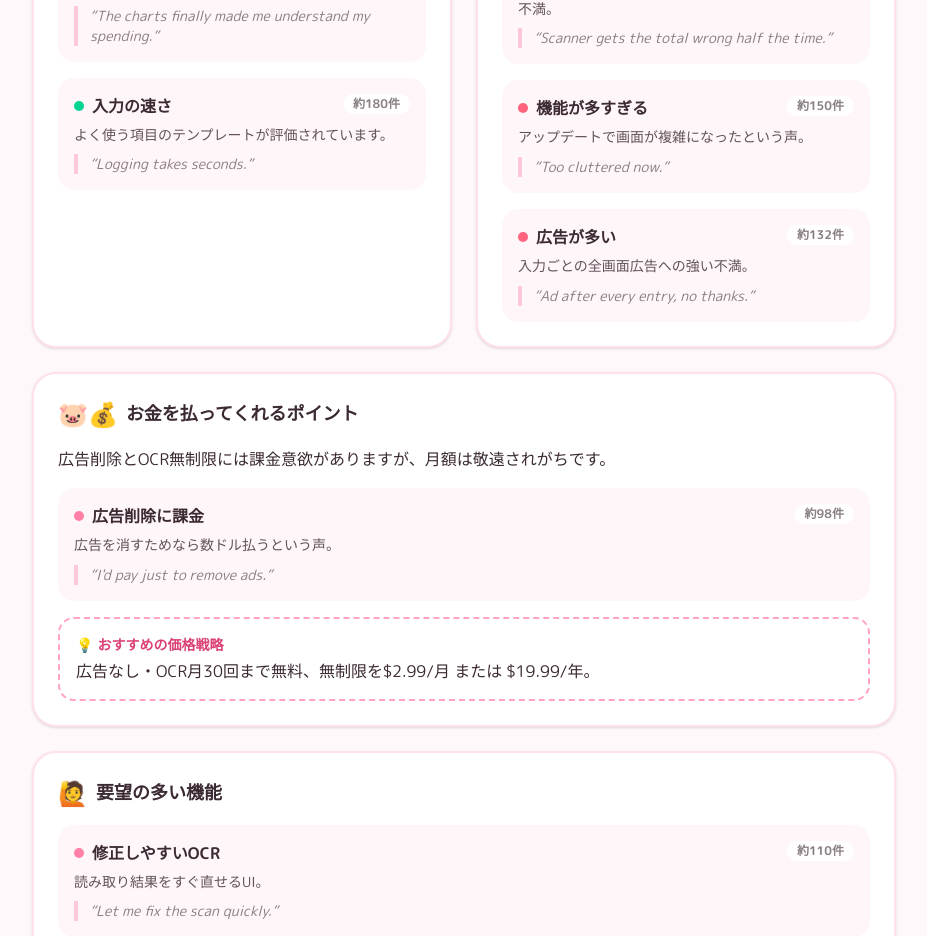
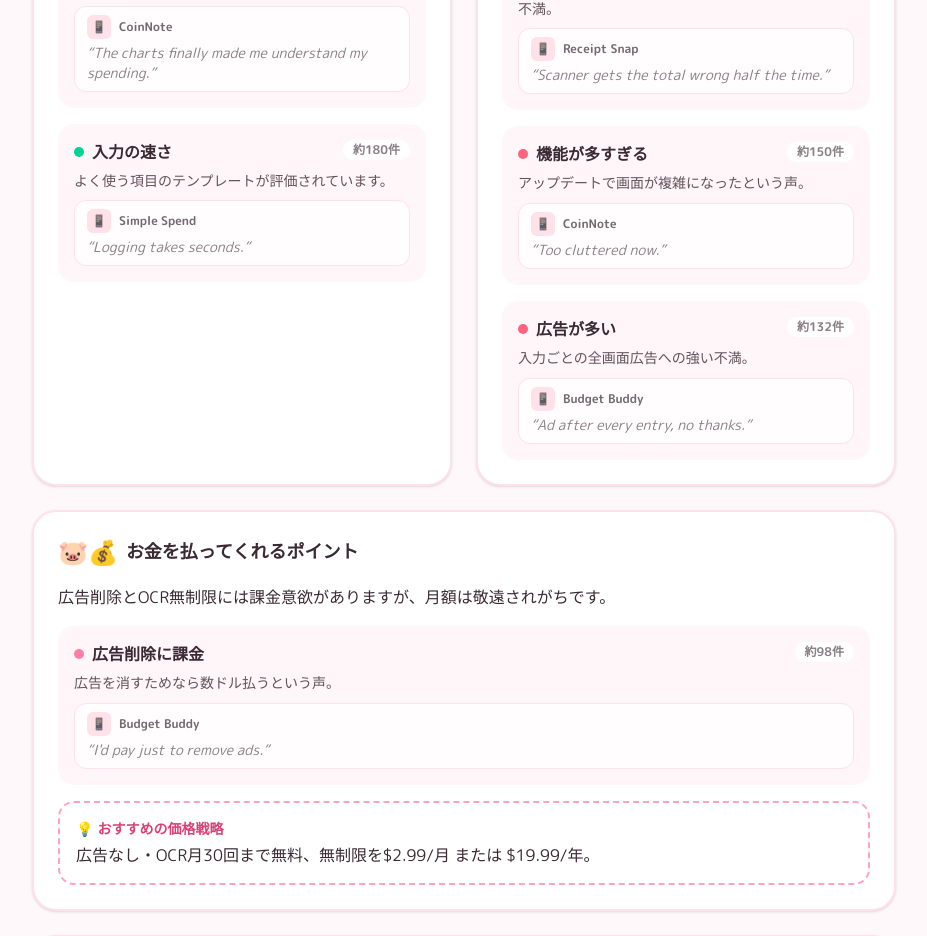
Before and after one commit to ryuhosoy/analyze-app-ideas-app, a Next.js app: page /examples/budget-app in a window 1280 px wide. Shown: the part 1250-2186 px from the top of the page, without its empty margins (176-1103 px from the left). Built offline with nearby package versions, Linux system fonts and the light colour scheme; no server answers.

Commit message:
レポート結果画面のレビューにアプリのアイコンと名前を追加

```diff
--- a/src/components/ReportView.tsx
+++ b/src/components/ReportView.tsx
@@ -2,6 +2,26 @@ import type { CompetitorSummary, ReportResult } from "@/lib/report-schema";
 import { Pig } from "./Pig";
 
 type Insight = ReportResult["whatUsersLove"][number];
+type LegacyQuote = string | { appId: string; text: string };
+
+function normalizeQuote(q: LegacyQuote): { appId?: string; text: string } {
+  return typeof q === "string" ? { text: q } : q;
+}
+
+function QuoteAttribution({ app }: { app?: CompetitorSummary }) {
+  if (!app) return null;
+  return (
+    <div className="mb-1 flex items-center gap-2 not-italic">
+      {app.icon ? (
+        // eslint-disable-next-line @next/next/no-img-element
+        <img src={app.icon} alt="" className="h-6 w-6 shrink-0 rounded-md" />
+      ) : (
+        <span className="flex h-6 w-6 shrink-0 items-center justify-center rounded-md bg-oink-100 text-xs">📱</span>
+      )}
+      <span className="truncate text-xs font-bold text-ink/70">{app.name}</span>
+    </div>
+  );
+}
 
 const VERDICT_STYLE = {
   GO: { text: "作ってOK！", color: "bg-emerald-100 text-emerald-700 border-emerald-300", mood: "wow" as const },
@@ -9,7 +29,15 @@ const VERDICT_STYLE = {
   RISKY: { text: "慎重に", color: "bg-rose-100 text-rose-700 border-rose-300", mood: "sleepy" as const },
 };
 
-function InsightList({ items, tone }: { items: Insight[]; tone: "good" | "bad" | "neutral" }) {
+function InsightList({
+  items,
+  tone,
+  competitorsById,
+}: {
+  items: Insight[];
+  tone: "good" | "bad" | "neutral";
+  competitorsById: Map<string, CompetitorSummary>;
+}) {
   const dot = tone === "good" ? "bg-emerald-400" : tone === "bad" ? "bg-rose-400" : "bg-oink-400";
   return (
     <ul className="space-y-4">
@@ -26,12 +54,17 @@ function InsightList({ items, tone }: { items: Insight[]; tone: "good" | "bad" |
           </div>
           <p className="mt-1.5 text-sm leading-relaxed text-ink/80">{it.detail}</p>
           {it.quotes.length > 0 && (
-            <div className="mt-2 space-y-1.5">
-              {it.quotes.slice(0, 3).map((q, qi) => (
-                <blockquote key={qi} className="border-l-4 border-oink-200 pl-3 text-sm italic text-ink/60">
-                  “{q}”
-                </blockquote>
-              ))}
+            <div className="mt-2 space-y-2">
+              {it.quotes.slice(0, 3).map((raw, qi) => {
+                const q = normalizeQuote(raw as LegacyQuote);
+                const app = q.appId ? competitorsById.get(q.appId) : undefined;
+                return (
+                  <blockquote key={qi} className="rounded-xl border border-oink-100 bg-white/80 px-3 py-2 text-sm text-ink/60">
+                    <QuoteAttribution app={app} />
+                    <p className="italic">“{q.text}”</p>
+                  </blockquote>
+                );
+              })}
             </div>
           )}
         </li>
@@ -65,6 +98,7 @@ export function ReportView({
 }) {
   const v = VERDICT_STYLE[result.verdict.label];
   const notes = new Map(result.competitorNotes.map((n) => [n.appId, n]));
+  const competitorsById = new Map(competitors.map((c) => [c.id, c]));
 
   return (
     <div className="space-y-6">
@@ -138,16 +172,16 @@ export function ReportView({
 
       <div className="grid gap-6 lg:grid-cols-2">
         <Section emoji="💖" title="ユーザーが気に入っている点">
-          <InsightList items={result.whatUsersLove} tone="good" />
+          <InsightList items={result.whatUsersLove} tone="good" competitorsById={competitorsById} />
         </Section>
         <Section emoji="⚠️" title="避けるべき点">
-          <InsightList items={result.whatToAvoid} tone="bad" />
+          <InsightList items={result.whatToAvoid} tone="bad" competitorsById={competitorsById} />
         </Section>
       </div>
 
       <Section emoji="🐷💰" title="お金を払ってくれるポイント">
         <p className="mb-4 leading-relaxed">{result.willingnessToPay.summary}</p>
-        <InsightList items={result.willingnessToPay.signals} tone="neutral" />
+        <InsightList items={result.willingnessToPay.signals} tone="neutral" competitorsById={competitorsById} />
         <div className="mt-4 rounded-2xl border-2 border-dashed border-oink-300 bg-white p-4">
           <p className="text-sm font-bold text-oink-600">💡 おすすめの価格戦略</p>
           <p className="mt-1">{result.willingnessToPay.suggestedPricing}</p>
@@ -155,7 +189,7 @@ export function ReportView({
       </Section>
 
       <Section emoji="🙋" title="要望の多い機能">
-        <InsightList items={result.featureRequests} tone="neutral" />
+        <InsightList items={result.featureRequests} tone="neutral" competitorsById={competitorsById} />
       </Section>
 
       <Section emoji="🌱" title="参入チャンス">
--- a/src/lib/analyze.ts
+++ b/src/lib/analyze.ts
@@ -88,8 +88,8 @@ async function analyzeReviews(idea: string, apps: AppInfo[], reviewsByApp: Map<s
 
   return ask({
     system:
-      "あなたはモバイルアプリのプロダクトリサーチャーです。競合アプリの実際のApp Storeレビューを分析し、個人開発者が「このアプリを作るべきか」を判断できるレポートを日本語で作成します。主張は必ずレビューの内容に基づかせ、引用はレビュー原文からそのまま抜き出してください（翻訳しない）。mentionsはおおよその件数で構いません。",
-    prompt: `作ろうとしているアプリのアイデア:\n${idea}\n\n以下は競合アプリの最新レビューです。\n\n${corpus}\n\nこれらのレビューをテーマごとにクラスタリングし、ユーザーが気に入っている点、避けるべき点、お金を払ってもよいと考えている点、要望の多い機能、参入のチャンスをまとめてください。competitorNotesのappIdには上記のidを使ってください。`,
+      "あなたはモバイルアプリのプロダクトリサーチャーです。競合アプリの実際のApp Storeレビューを分析し、個人開発者が「このアプリを作るべきか」を判断できるレポートを日本語で作成します。主張は必ずレビューの内容に基づかせ、引用はレビュー原文からそのまま抜き出してください（翻訳しない）。各 insight の quotes は { appId, text } の形式とし、text は必ずその appId のアプリのレビューから取り、appId は corpus の id をそのまま使ってください。mentionsはおおよその件数で構いません。",
+    prompt: `作ろうとしているアプリのアイデア:\n${idea}\n\n以下は競合アプリの最新レビューです。\n\n${corpus}\n\nこれらのレビューをテーマごとにクラスタリングし、ユーザーが気に入っている点、避けるべき点、お金を払ってもよいと考えている点、要望の多い機能、参入のチャンスをまとめてください。competitorNotes の appId と quotes の appId には上記の id を使ってください。`,
     schema: ReportSchema,
     effort: "high",
     maxTokens: 64000,
--- a/src/lib/examples.ts
+++ b/src/lib/examples.ts
@@ -23,7 +23,13 @@ const comp = (id: string, name: string, rating: number, ratingCount: number, pri
   reviewsAnalyzed,
 });
 
-const i = (title: string, detail: string, mentions: number, quotes: string[]) => ({ title, detail, mentions, quotes });
+const q = (appId: string, text: string) => ({ appId, text });
+const i = (title: string, detail: string, mentions: number, quotes: { appId: string; text: string }[]) => ({
+  title,
+  detail,
+  mentions,
+  quotes,
+});
 
 // ※ すべて架空のアプリ・架空のレビューによるサンプルです
 export const EXAMPLES: ExampleReport[] = [
@@ -51,27 +57,33 @@ export const EXAMPLES: ExampleReport[] = [
       marketOverview:
         "上位4アプリはいずれもストリーク（連続記録）を中心に設計されています。評価は高いものの、最近のレビューでは値上げや無料機能の削減への不満が増えています。",
       whatUsersLove: [
-        i("ワンタップの手軽さ", "開いてすぐ記録できるシンプルさが最も評価されています。", 310, ["Takes literally two seconds a day.", "So simple, that's why I keep using it."]),
-        i("ストリークのモチベーション", "連続日数が伸びることが継続の動機になっています。", 245, ["My 200 day streak keeps me going!"]),
-        i("ウィジェット", "ホーム画面から記録できることが習慣化を助けています。", 132, ["The widget is the best part."]),
+        i("ワンタップの手軽さ", "開いてすぐ記録できるシンプルさが最も評価されています。", 310, [
+          q("ex1", "Takes literally two seconds a day."),
+          q("ex2", "So simple, that's why I keep using it."),
+        ]),
+        i("ストリークのモチベーション", "連続日数が伸びることが継続の動機になっています。", 245, [q("ex2", "My 200 day streak keeps me going!")]),
+        i("ウィジェット", "ホーム画面から記録できることが習慣化を助けています。", 132, [q("ex1", "The widget is the best part.")]),
       ],
       whatToAvoid: [
-        i("強引なサブスク誘導", "起動直後のペイウォールや、無料機能の後からの有料化に強い反発があります。", 288, ["Paywall before I could even try it.", "They moved basic features behind a subscription."]),
-        i("ストリークが切れた時の挫折", "1日忘れただけでゼロになり、やめてしまうユーザーが多数います。", 176, ["Missed one day and lost 90 days. Deleted."]),
-        i("同期・データ消失", "機種変更やアップデートで記録が消えた報告があります。", 94, ["Lost all my data after the update."]),
+        i("強引なサブスク誘導", "起動直後のペイウォールや、無料機能の後からの有料化に強い反発があります。", 288, [
+          q("ex1", "Paywall before I could even try it."),
+          q("ex2", "They moved basic features behind a subscription."),
+        ]),
+        i("ストリークが切れた時の挫折", "1日忘れただけでゼロになり、やめてしまうユーザーが多数います。", 176, [q("ex2", "Missed one day and lost 90 days. Deleted.")]),
+        i("同期・データ消失", "機種変更やアップデートで記録が消えた報告があります。", 94, [q("ex3", "Lost all my data after the update.")]),
       ],
       willingnessToPay: {
         summary: "買い切りや手頃な年額には好意的ですが、月額の高価格プランには否定的です。",
         signals: [
-          i("買い切りを支持", "「一度払えば使い続けられる」形式を求める声が多いです。", 120, ["I'd happily pay $10 once."]),
-          i("年額なら許容", "年額$10〜20程度なら払うという声があります。", 64, ["$15 a year is fair for this."]),
+          i("買い切りを支持", "「一度払えば使い続けられる」形式を求める声が多いです。", 120, [q("ex3", "I'd happily pay $10 once.")]),
+          i("年額なら許容", "年額$10〜20程度なら払うという声があります。", 64, [q("ex1", "$15 a year is fair for this.")]),
         ],
         suggestedPricing: "基本機能は無料、テーマや統計を$9.99の買い切り（または年額$14.99）で提供。",
       },
       featureRequests: [
-        i("お休み日（ストリーク保護）", "体調不良や旅行の日にストリークを守る機能。", 141, ["Please add skip days!"]),
-        i("柔軟なスケジュール", "週3回など、毎日ではない習慣への対応。", 88, ["Not every habit is daily."]),
-        i("Apple Watch対応", "腕から記録したいという要望。", 57, ["Need a watch app."]),
+        i("お休み日（ストリーク保護）", "体調不良や旅行の日にストリークを守る機能。", 141, [q("ex2", "Please add skip days!")]),
+        i("柔軟なスケジュール", "週3回など、毎日ではない習慣への対応。", 88, [q("ex4", "Not every habit is daily.")]),
+        i("Apple Watch対応", "腕から記録したいという要望。", 57, [q("ex1", "Need a watch app.")]),
       ],
       opportunities: [
         { title: "挫折しないストリーク設計", detail: "途切れても励ましてくれるキャラクターと「お休み券」で、離脱の最大要因を解消できます。" },
@@ -111,22 +123,22 @@ export const EXAMPLES: ExampleReport[] = [
       },
       marketOverview: "上位アプリは銀行連携や資産管理まで機能を広げており、シンプルさを求める層との乖離が見られます。",
       whatUsersLove: [
-        i("グラフで支出が見える", "カテゴリ別の円グラフが分かりやすいと好評です。", 260, ["The charts finally made me understand my spending."]),
-        i("入力の速さ", "よく使う項目のテンプレートが評価されています。", 180, ["Logging takes seconds."]),
+        i("グラフで支出が見える", "カテゴリ別の円グラフが分かりやすいと好評です。", 260, [q("ex1", "The charts finally made me understand my spending.")]),
+        i("入力の速さ", "よく使う項目のテンプレートが評価されています。", 180, [q("ex5", "Logging takes seconds.")]),
       ],
       whatToAvoid: [
-        i("OCRの誤認識", "金額や店名の読み取りミスで結局手入力になるという不満。", 340, ["Scanner gets the total wrong half the time."]),
-        i("機能が多すぎる", "アップデートで画面が複雑になったという声。", 150, ["Too cluttered now."]),
-        i("広告が多い", "入力ごとの全画面広告への強い不満。", 132, ["Ad after every entry, no thanks."]),
+        i("OCRの誤認識", "金額や店名の読み取りミスで結局手入力になるという不満。", 340, [q("ex2", "Scanner gets the total wrong half the time.")]),
+        i("機能が多すぎる", "アップデートで画面が複雑になったという声。", 150, [q("ex1", "Too cluttered now.")]),
+        i("広告が多い", "入力ごとの全画面広告への強い不満。", 132, [q("ex3", "Ad after every entry, no thanks.")]),
       ],
       willingnessToPay: {
         summary: "広告削除とOCR無制限には課金意欲がありますが、月額は敬遠されがちです。",
-        signals: [i("広告削除に課金", "広告を消すためなら数ドル払うという声。", 98, ["I'd pay just to remove ads."])],
+        signals: [i("広告削除に課金", "広告を消すためなら数ドル払うという声。", 98, [q("ex3", "I'd pay just to remove ads.")])],
         suggestedPricing: "広告なし・OCR月30回まで無料、無制限を$2.99/月 または $19.99/年。",
       },
       featureRequests: [
-        i("修正しやすいOCR", "読み取り結果をすぐ直せるUI。", 110, ["Let me fix the scan quickly."]),
-        i("CSV書き出し", "データを持ち出したいという要望。", 64, ["Need CSV export."]),
+        i("修正しやすいOCR", "読み取り結果をすぐ直せるUI。", 110, [q("ex2", "Let me fix the scan quickly.")]),
+        i("CSV書き出し", "データを持ち出したいという要望。", 64, [q("ex4", "Need CSV export.")]),
       ],
       opportunities: [
         { title: "一人暮らし特化", detail: "家族共有などを省き、自炊・外食・固定費に絞ったUIで差別化。" },
@@ -164,21 +176,21 @@ export const EXAMPLES: ExampleReport[] = [
       },
       marketOverview: "植物判定と水やり通知を組み合わせたアプリが中心。季節や室内環境を考慮したアドバイスは手薄です。",
       whatUsersLove: [
-        i("植物が元気になった", "通知のおかげで枯らさなくなったという声が多数。", 290, ["My plants have never been healthier."]),
-        i("判定の楽しさ", "写真を撮って名前がわかる体験自体が好評です。", 150, ["So fun to identify plants on walks."]),
+        i("植物が元気になった", "通知のおかげで枯らさなくなったという声が多数。", 290, [q("ex2", "My plants have never been healthier.")]),
+        i("判定の楽しさ", "写真を撮って名前がわかる体験自体が好評です。", 150, [q("ex3", "So fun to identify plants on walks.")]),
       ],
       whatToAvoid: [
-        i("通知が環境に合わない", "季節や室内環境を考慮せず、水のやりすぎになるという指摘。", 170, ["Told me to water every 3 days in winter. Root rot."]),
-        i("高額なサブスク", "年額$30以上のプランへの不満。", 210, ["$40 a year for reminders? No."]),
+        i("通知が環境に合わない", "季節や室内環境を考慮せず、水のやりすぎになるという指摘。", 170, [q("ex2", "Told me to water every 3 days in winter. Root rot.")]),
+        i("高額なサブスク", "年額$30以上のプランへの不満。", 210, [q("ex1", "$40 a year for reminders? No.")]),
       ],
       willingnessToPay: {
         summary: "診断機能には払う価値を感じていますが、通知だけには払いたくないという傾向です。",
-        signals: [i("病気の診断に価値", "葉の病気を診断できるなら払うという声。", 76, ["Diagnosis feature is worth paying for."])],
+        signals: [i("病気の診断に価値", "葉の病気を診断できるなら払うという声。", 76, [q("ex1", "Diagnosis feature is worth paying for.")])],
         suggestedPricing: "通知は無料、病気診断を月5回まで無料・無制限を年額$14.99。",
       },
       featureRequests: [
-        i("季節に合わせた調整", "冬は通知頻度を自動で減らしてほしい。", 92, ["Adjust for seasons please."]),
-        i("家族と共有", "同居人と水やり担当を分けたい。", 48, ["Let my partner see the schedule."]),
+        i("季節に合わせた調整", "冬は通知頻度を自動で減らしてほしい。", 92, [q("ex2", "Adjust for seasons please.")]),
+        i("家族と共有", "同居人と水やり担当を分けたい。", 48, [q("ex1", "Let my partner see the schedule.")]),
       ],
       opportunities: [
         { title: "環境に合わせた通知", detail: "季節・日当たり・鉢の大きさを考慮するだけで最大の不満を解決できます。" },
@@ -216,21 +228,21 @@ export const EXAMPLES: ExampleReport[] = [
       },
       marketOverview: "上位アプリはゲーミフィケーションと音声に投資しており、機能面での差別化余地は小さいです。",
       whatUsersLove: [
-        i("ゲーム感覚", "ゲームのように続けられる点が最も評価されています。", 420, ["Feels like a game, not studying."]),
-        i("復習のタイミング", "忘れた頃に出題される仕組みが好評。", 180, ["Spaced repetition actually works."]),
+        i("ゲーム感覚", "ゲームのように続けられる点が最も評価されています。", 420, [q("ex1", "Feels like a game, not studying.")]),
+        i("復習のタイミング", "忘れた頃に出題される仕組みが好評。", 180, [q("ex2", "Spaced repetition actually works.")]),
       ],
       whatToAvoid: [
-        i("簡単すぎる・難しすぎる", "レベルが合わないという不満。", 150, ["Way too easy even on hard mode."]),
-        i("オフラインで使えない", "通勤中の電波が悪い場所で使えない。", 88, ["Doesn't work on the subway."]),
+        i("簡単すぎる・難しすぎる", "レベルが合わないという不満。", 150, [q("ex5", "Way too easy even on hard mode.")]),
+        i("オフラインで使えない", "通勤中の電波が悪い場所で使えない。", 88, [q("ex2", "Doesn't work on the subway.")]),
       ],
       willingnessToPay: {
         summary: "課金ユーザーは多いものの、すでに大手に払っているため乗り換え動機が必要です。",
-        signals: [i("試験対策なら払う", "特定の試験向けなら追加で払うという声。", 70, ["Would pay for a TOEIC-focused deck."])],
+        signals: [i("試験対策なら払う", "特定の試験向けなら追加で払うという声。", 70, [q("ex4", "Would pay for a TOEIC-focused deck.")])],
         suggestedPricing: "試験別の単語帳を$4.99ずつの買い切りで販売。",
       },
       featureRequests: [
-        i("オフライン対応", "通勤中に使いたい。", 88, ["Offline mode please."]),
-        i("自分で単語を追加", "仕事で使う単語を覚えたい。", 61, ["Let me add my own words."]),
+        i("オフライン対応", "通勤中に使いたい。", 88, [q("ex2", "Offline mode please.")]),
+        i("自分で単語を追加", "仕事で使う単語を覚えたい。", 61, [q("ex3", "Let me add my own words.")]),
       ],
       opportunities: [
         { title: "ニッチな試験・職種特化", detail: "医療英語や特定試験など、大手が手薄な分野に絞る。" },
--- a/src/lib/report-schema.ts
+++ b/src/lib/report-schema.ts
@@ -1,10 +1,15 @@
 import { z } from "zod";
+
+const InsightQuote = z.object({
+  appId: z.string().describe("引用元アプリの id（入力 corpus の app id）"),
+  text: z.string().describe("レビューからの短い原文引用（原文のまま）"),
+});
 
 const Insight = z.object({
   title: z.string().describe("短い見出し"),
   detail: z.string().describe("2〜3文の説明"),
   mentions: z.number().int().describe("このテーマに該当するおおよそのレビュー数"),
-  quotes: z.array(z.string()).describe("レビューからの短い原文引用（最大3件、原文のまま）"),
+  quotes: z.array(InsightQuote).describe("レビューからの短い原文引用（最大3件、各引用に必ず appId を付ける）"),
 });
 
 export const ReportSchema = z.object({
```
